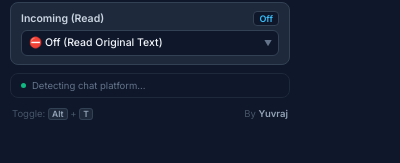
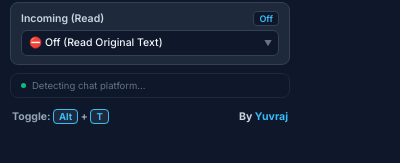
Before and after one commit to SINGH0883/TransNova, a browser extension: page popup/popup.html in a window 400 px wide. Shown: the part 233-396 px from the top of the page. Drawn offline with Linux system fonts and the light colour scheme.

Commit message:
Make popup footer text bold, high contrast, and clearly visible

```diff
--- a/popup/popup.css
+++ b/popup/popup.css
@@ -357,25 +357,37 @@ body {
   display: flex;
   align-items: center;
   justify-content: space-between;
-  font-size: 9.5px;
-  color: #475569;
-  padding: 2px 2px 0 2px;
+  font-size: 10.5px;
+  font-weight: 700;
+  color: #cbd5e1;
+  padding: 4px 2px 0 2px;
+}
+
+.shortcut-hint {
+  font-weight: 700;
+  color: #94a3b8;
 }
 
 .shortcut-hint kbd {
-  padding: 0 3px;
-  border-radius: 3px;
+  padding: 1px 5px;
+  border-radius: 4px;
   background: #1e293b;
-  border: 1px solid #334155;
+  border: 1px solid #38bdf8;
   font-family: inherit;
-  font-size: 8.5px;
-  font-weight: 600;
-  color: #94a3b8;
+  font-size: 9.5px;
+  font-weight: 800;
+  color: #38bdf8;
+}
+
+.developer-credits {
+  font-size: 10.5px;
+  font-weight: 700;
+  color: #cbd5e1;
 }
 
 .developer-credits strong {
-  color: #94a3b8;
-  font-weight: 600;
+  color: #38bdf8;
+  font-weight: 800;
 }
 
 /* ── Disabled State ────────────────────────────────────────── */
```
